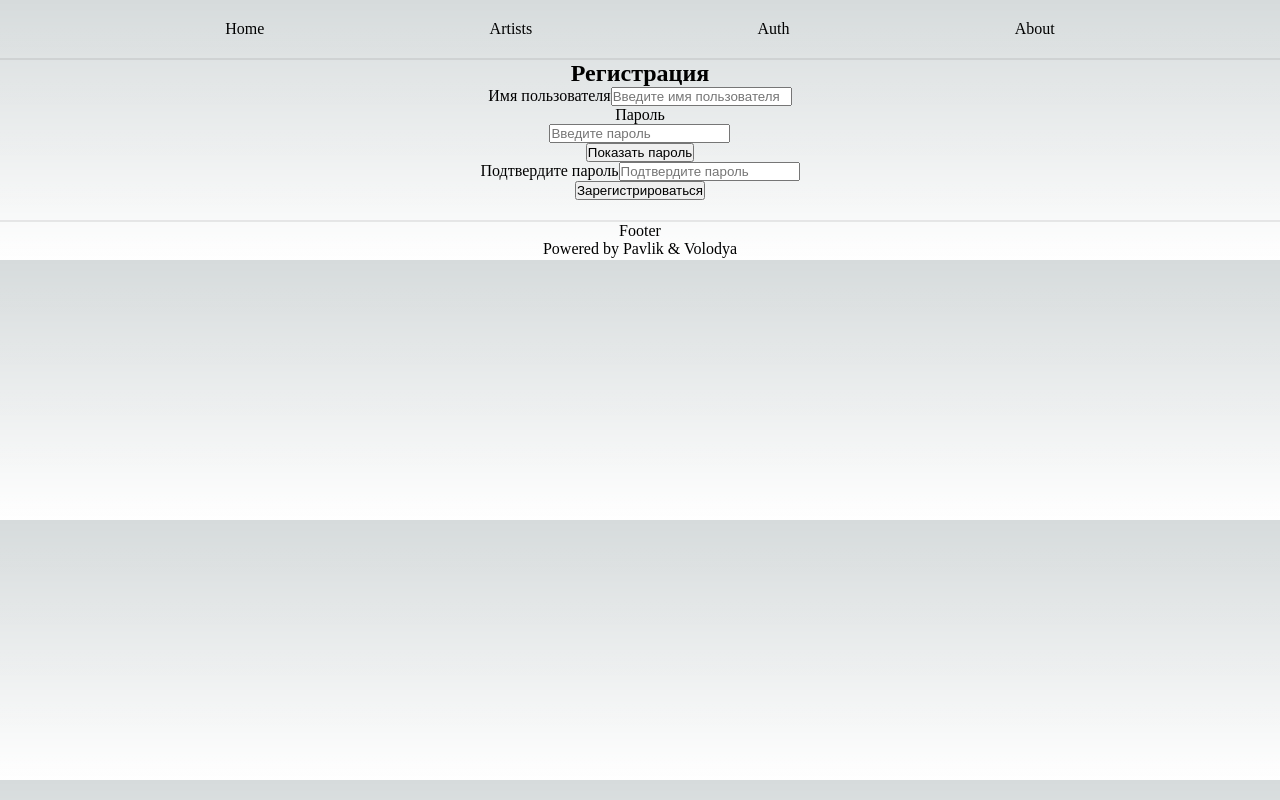
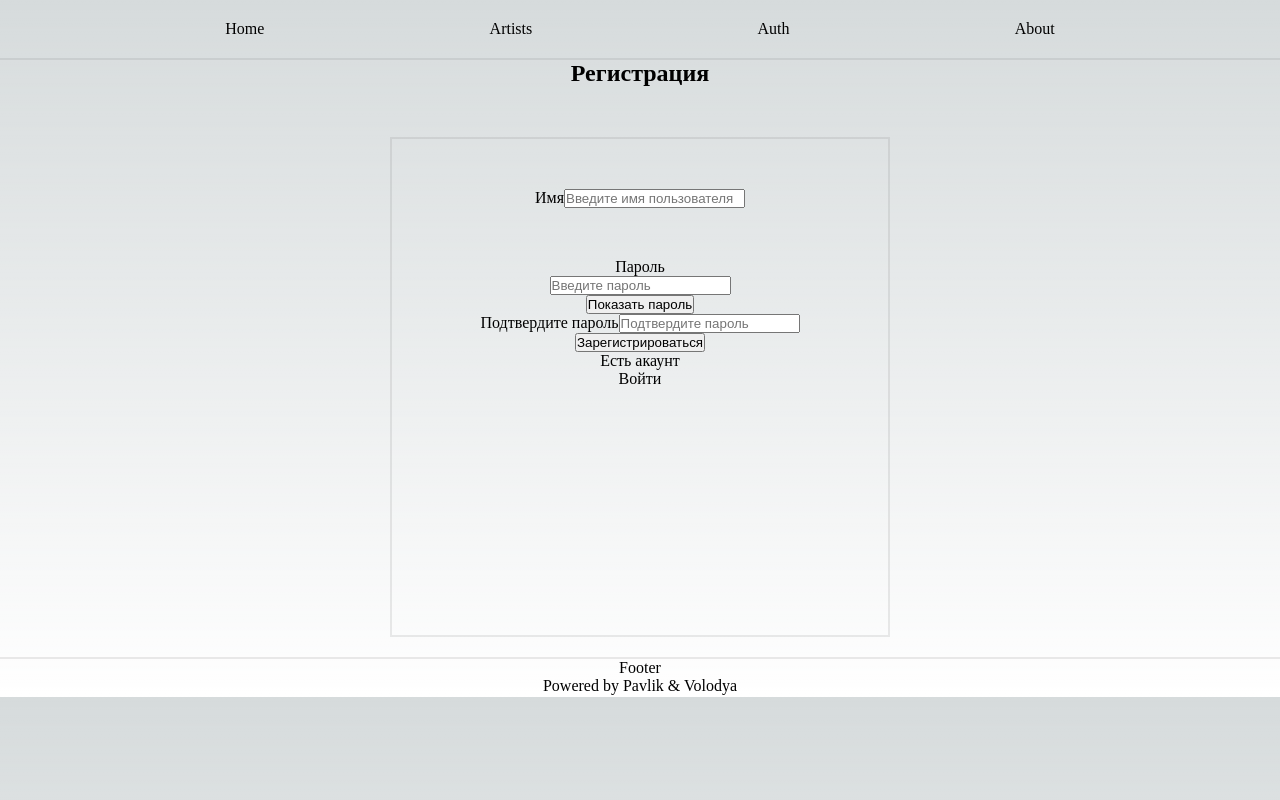
Before and after one commit to smirnypavel/show, a Next.js app: page /auth/registry in a window 1280 px wide. Built offline with nearby package versions, Linux system fonts and the light colour scheme.

Commit message:
add social link

```diff
--- a/components/Auth/RegistrationForm.tsx
+++ b/components/Auth/RegistrationForm.tsx
@@ -1,6 +1,8 @@
 import React, { useState } from "react";
 import { Formik, Form, Field, ErrorMessage } from "formik";
 import * as Yup from "yup";
+import Link from "next/link";
+import styles from "@/styles/components/Auth/LoginForm.module.css";
 
 // Определите тип для данных формы
 export type FormValues = {
@@ -33,6 +35,7 @@ const RegistrationForm: React.FC<Props> = ({ onSubmit }) => {
   const [showPassword, setShowPassword] = useState(false);
 
   return (
+    <div className={styles.container}>
       <Formik
         initialValues={{
           username: "",
@@ -47,8 +50,8 @@ const RegistrationForm: React.FC<Props> = ({ onSubmit }) => {
         }}>
         {({ isSubmitting }) => (
           <Form>
-          <div className="form-group">
-            <label htmlFor="username">Имя пользователя</label>
+            <div className={styles.formGroup}>
+              <label htmlFor="username">Имя</label>
               <Field
                 type="text"
                 name="username"
@@ -62,7 +65,7 @@ const RegistrationForm: React.FC<Props> = ({ onSubmit }) => {
               />
             </div>
 
-          <div className="form-group">
+            <div className={styles.formGroup}>
               <label htmlFor="password">Пароль</label>
               <div className="input-group">
                 <Field
@@ -111,6 +114,11 @@ const RegistrationForm: React.FC<Props> = ({ onSubmit }) => {
           </Form>
         )}
       </Formik>
+      <div>
+        <p>Есть акаунт</p>
+        <Link href={"/auth/login"}>Войти</Link>
+      </div>
+    </div>
   );
 };
 
--- a/package.json
+++ b/package.json
@@ -18,6 +18,7 @@
     "next": "13.4.19",
     "react": "18.2.0",
     "react-dom": "18.2.0",
+    "react-icons": "^4.11.0",
     "typescript": "5.2.2",
     "yup": "^1.2.0"
   }
--- a/styles/components/Auth/LoginForm.module.css
+++ b/styles/components/Auth/LoginForm.module.css
@@ -4,6 +4,12 @@
   height: 500px;
   border: 2px solid #67676723;
 }
+.socialContainer {
+  margin-top: 1rem;
+  display: flex;
+  flex-direction: column;
+  gap: 1rem;
+}
 .formGroup {
   margin-top: 50px;
 }
```
Also changed, not shown: components/Auth/LoginForm.tsx (+12 -0 lines), 1 other file (tests, documents, lock files or other folders). Lines whose indentation alone changed are shown as unchanged.
